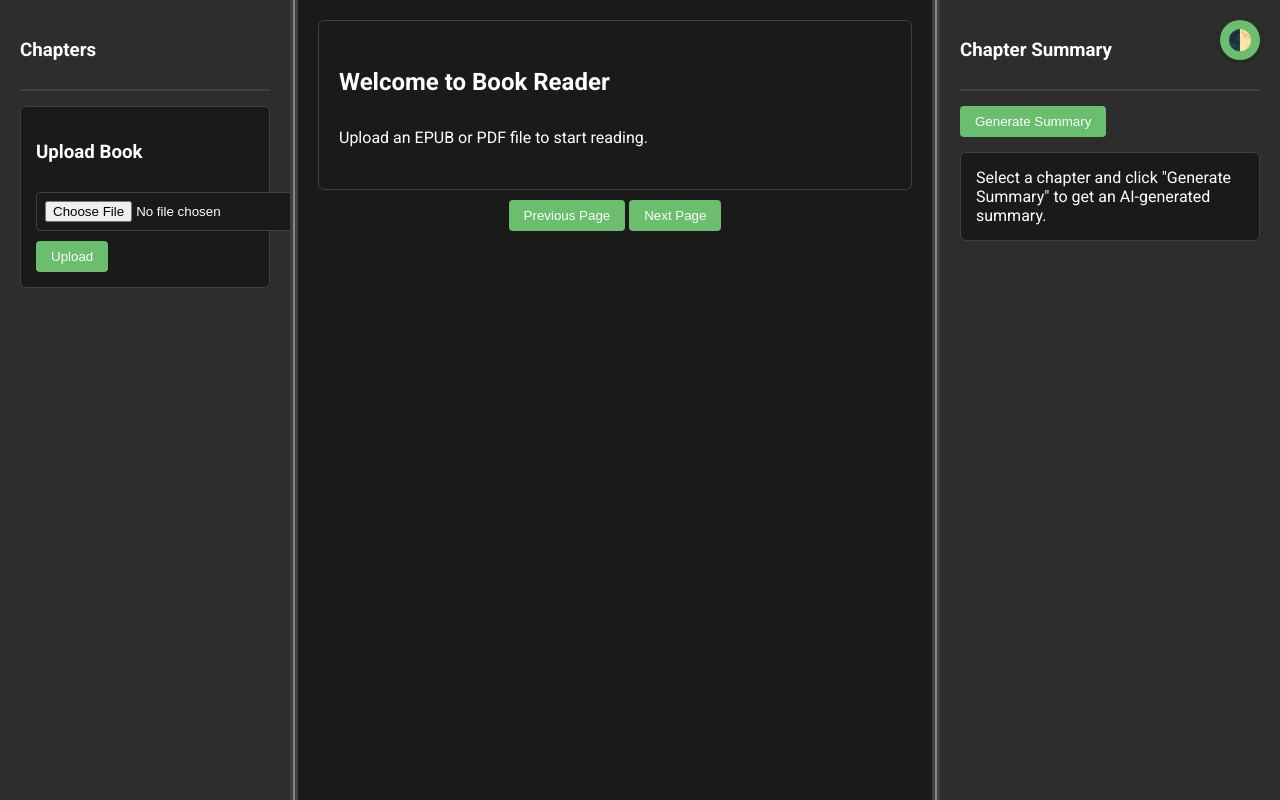
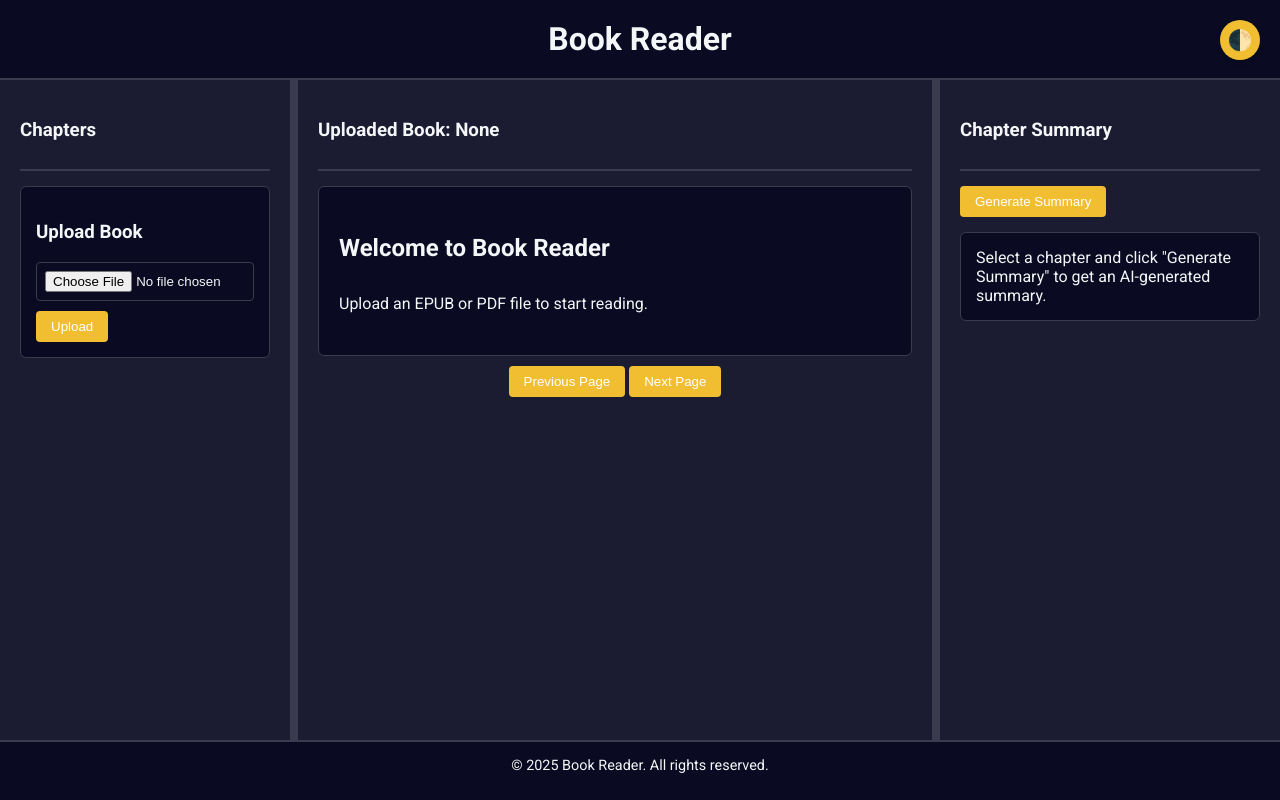
Before and after one commit to donkodimov/book_reader, a Flask app: page / in a window 1280 px wide. Run offline with Flask 3, Linux system fonts and the light colour scheme.

Commit message:
feat: Enhance UI/UX with responsive design and theme improvements
- Refactor color palette for light and dark themes
- Add responsive mobile layout with sidebar toggle
- Implement header and footer sections
- Update container layout and sizing
- Add mobile-friendly sidebar navigation
- Improve theme color variables and consistency

```diff
--- a/templates/index.html
+++ b/templates/index.html
@@ -6,24 +6,54 @@
     <meta name="viewport" content="width=device-width, initial-scale=1.0">
     <title>Book Reader</title>
     <style>
+        /* Updated Light Theme Color Variables */
         :root {
-            --bg-primary: #ffffff;
-            --bg-secondary: #f5f5f5;
-            --text-primary: #333333;
-            --text-secondary: #666666;
-            --accent-color: #4CAF50;
-            --border-color: #e0e0e0;
-            --hover-color: #e9e9e9;
+            /* Light Theme Variables */
+            --bg-primary: #ffffff;         /* Main content background: white */
+            --bg-secondary: #f5f6f7;         /* Sidebar & summary background: very light gray */
+            --text-primary: #0a0a23;         /* Primary text: dark blue/gray */
+            --text-secondary: #1b1b32;       /* Secondary text */
+            --border-color: #d0d0d5;         /* Light gray border */
+            --hover-color: #dfdfe2;          /* Hover states */
+            --accent-color: #4d3800;         /* Dark yellow accent */
+
+            /* New variables for header and resizer in the light theme */
+            --header-bg: #f5f6f7;            /* Light header background */
+            --footer-bg: #f5f6f7;            /* Light footer background */
+            --resizer-bg: #d0d0d5;           /* Light resizer background */
+            --resizer-after-bg: #bdbdbd;     /* New color for resizer::after in light theme */
         }
 
         [data-theme="dark"] {
-            --bg-primary: #1a1a1a;
-            --bg-secondary: #2d2d2d;
-            --text-primary: #ffffff;
-            --text-secondary: #cccccc;
-            --accent-color: #6abe6e;
-            --border-color: #404040;
-            --hover-color: #3d3d3d;
+            /* Dark Theme based on freeCodeCamp's layout colors */
+            --bg-primary: #0a0a23;          /* Gray 90 */
+            --bg-secondary: #1b1b32;        /* Gray 85 */
+            --text-primary: #f5f6f7;        /* Gray 05 */
+            --text-secondary: #dfdfe2;      /* Gray 10 */
+            --border-color: #3b3b4f;        /* Gray 75 */
+            --hover-color: #2a2a40;         /* Gray 80 */
+            --accent-color: #f1be32;        /* Yellow Accent */
+
+            /* Dark theme header and resizer */
+            --header-bg: #0a0a23;
+            --footer-bg: #0a0a23;
+            --resizer-bg: #3b3b4f;
+            --resizer-after-bg: #3b3b4f; /* Suitable dark value for resizer pseudo-element */
+        }
+
+        /* Updated Header Styling with Separation */
+        header {
+            background-color: var(--header-bg);
+            box-shadow: 0 2px 4px rgba(0, 0, 0, 0.1);
+            padding: 20px;
+            text-align: center;
+            border-bottom: 2px solid var(--border-color);
+        }
+
+        header h1 {
+            margin: 0;
+            color: var(--text-primary);
+            font-size: 2rem;
         }
 
         body {
@@ -37,7 +67,7 @@
 
         .container {
             display: flex;
-            height: 100vh;
+            height: calc(100vh - 80px - 60px); /* subtract header and footer heights */
         }
 
         .sidebar {
@@ -53,7 +83,7 @@
             flex-grow: 1;
             padding: 20px;
             overflow-y: auto;
-            background-color: var(--bg-primary);
+            background-color: var(--bg-secondary);
         }
 
         .summary {
@@ -67,7 +97,7 @@
         .resizer {
             width: 8px;
             cursor: col-resize;
-            background-color: var(--border-color);
+            background-color: var(--resizer-bg);
             transition: background-color 0.3s;
             user-select: none;
             -webkit-user-select: none;
@@ -84,7 +114,7 @@
             display: block;
             width: 2px;
             height: 100%;
-            background-color: var(--text-secondary);
+            background-color: var(--resizer-after-bg);
             margin: 0 auto;
             opacity: 0.5;
         }
@@ -170,6 +200,9 @@
         }
 
         input[type="file"] {
+            display: block;
+            width: 100%;
+            box-sizing: border-box;
             margin: 10px 0;
             padding: 8px;
             background-color: var(--bg-primary);
@@ -199,10 +232,76 @@
             margin-top: 10px;
             color: var(--text-secondary);
         }
+
+        /* Sidebar toggle button for mobile */
+        .sidebar-toggle {
+            position: fixed;
+            top: 20px;
+            left: 20px;
+            z-index: 1100;
+            background-color: var(--accent-color);
+            color: white;
+            border: none;
+            padding: 10px;
+            font-size: 20px;
+            border-radius: 4px;
+            display: none;
+        }
+
+        /* Responsive adjustments */
+        @media (max-width: 768px) {
+            .container {
+                flex-direction: column;
+                height: calc(100vh - 80px);
+            }
+
+            .resizer {
+                display: none;
+            }
+
+            .sidebar {
+                position: fixed;
+                left: -250px;
+                top: 0;
+                height: 100vh;
+                width: 250px;
+                overflow-y: auto;
+                z-index: 1000;
+                transition: left 0.3s ease;
+                background-color: var(--bg-secondary);
+                padding: 20px;
+            }
+
+            .sidebar.active {
+                left: 0;
+            }
+
+            .content, .summary {
+                width: 100%;
+            }
+
+            .sidebar-toggle {
+                display: block;
+            }
+        }
+
+        /* Footer Styling */
+        footer {
+            background-color: var(--footer-bg);
+            padding: 15px;
+            text-align: center;
+            border-top: 2px solid var(--border-color);
+            font-size: 0.9rem;
+            color: var(--text-primary);
+        }
     </style>
 </head>
 <body>
+    <header>
+        <h1>Book Reader</h1>
+    </header>
     <button class="theme-toggle" onclick="toggleTheme()">🌓</button>
+    <button class="sidebar-toggle" onclick="toggleSidebar()">☰</button>
     <div class="container">
         <div class="sidebar">
             <div class="section-header">
@@ -217,6 +316,10 @@
         </div>
         <div class="resizer" id="resizer1"></div>
         <div class="content">
+            <!-- Section Header for the Uploaded Book -->
+            <div class="section-header">
+                <h3 id="book-name">Uploaded Book: None</h3>
+            </div>
             <div id="content">
                 <h2>Welcome to Book Reader</h2>
                 <p>Upload an EPUB or PDF file to start reading.</p>
@@ -244,6 +347,10 @@
         </div>
     </div>
 
+    <footer>
+        © 2025 Book Reader. All rights reserved.
+    </footer>
+
     <script>
         let currentChapters = [];
         let isDarkTheme = false;
@@ -255,14 +362,16 @@
             localStorage.setItem('theme', isDarkTheme ? 'dark' : 'light');
         }
 
+        // Sidebar toggle for mobile devices
+        function toggleSidebar() {
+            const sidebar = document.querySelector('.sidebar');
+            sidebar.classList.toggle('active');
+        }
+
         // Initialize theme from localStorage
         document.addEventListener('DOMContentLoaded', () => {
-            // If there is no saved theme, default to dark
             let savedTheme = localStorage.getItem('theme') || 'dark';
-            // Save the default to localStorage if not present
             localStorage.setItem('theme', savedTheme);
-
-            // Update the global flag and body attribute
             isDarkTheme = savedTheme === 'dark';
             document.body.setAttribute('data-theme', savedTheme);
         });
@@ -364,24 +473,23 @@
                 alert('Please select a file');
                 return;
             }
-
             const formData = new FormData();
             formData.append('file', file);
-
             try {
                 const response = await fetch('/upload', {
                     method: 'POST',
                     body: formData
                 });
                 const data = await response.json();
-
                 if (data.error) {
                     alert(data.error);
                     return;
                 }
-
                 currentChapters = data.chapters;
                 displayChapters(data.chapters);
+
+                // Update the uploaded book's name (display only the file name)
+                document.getElementById('book-name').textContent = file.name;
             } catch (error) {
                 alert('Error uploading file: ' + error);
             }
```
Lines whose indentation alone changed are shown as unchanged.
